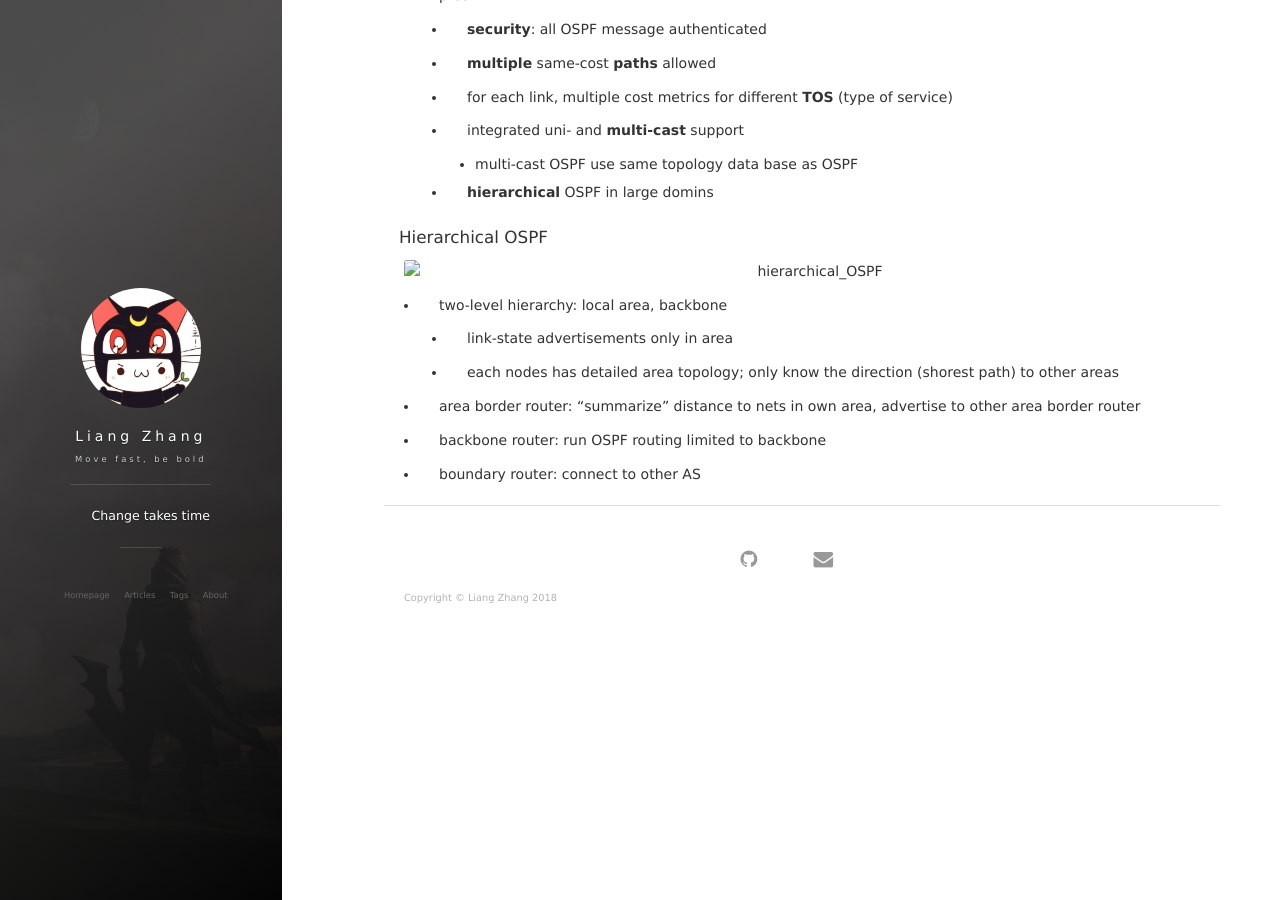
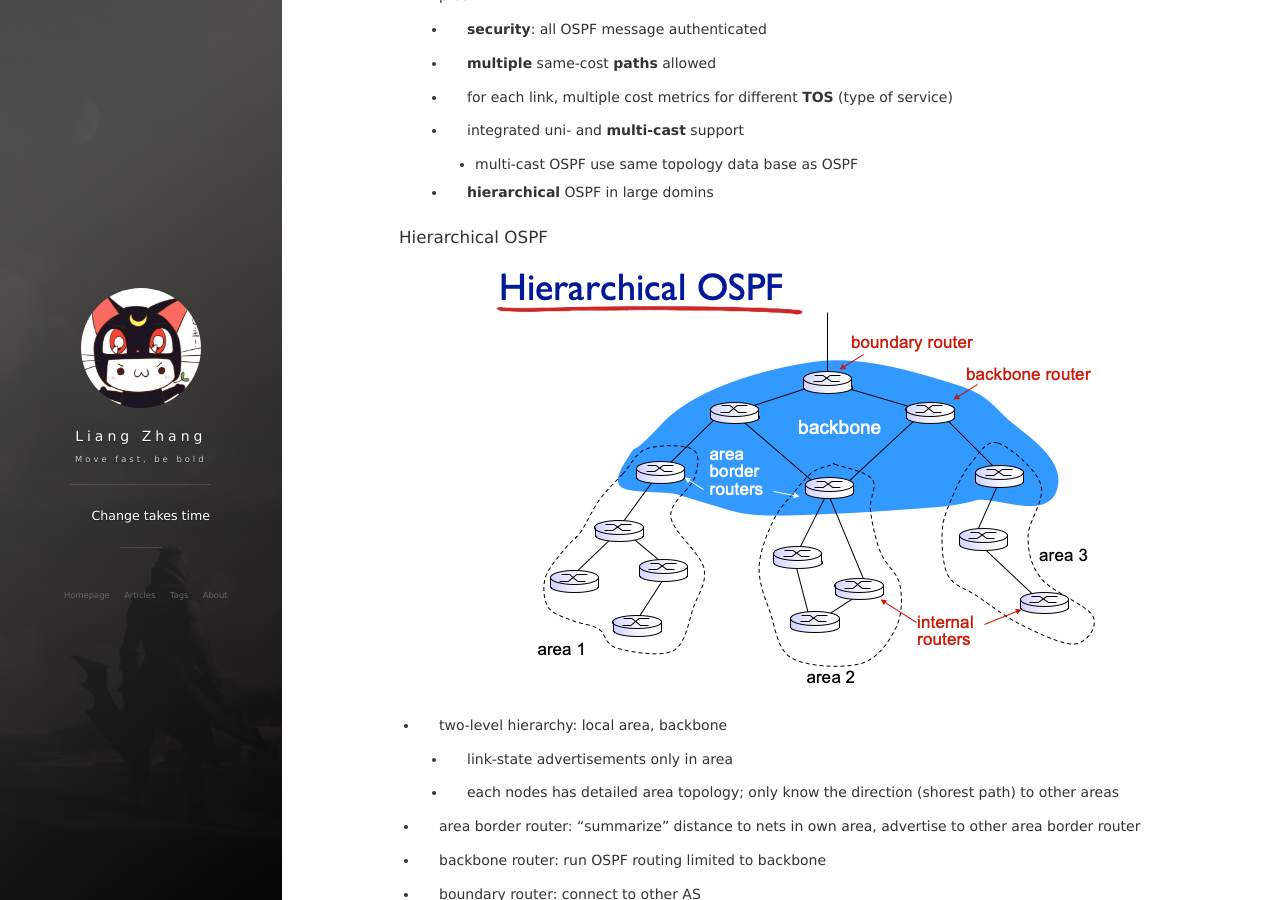
Before and after one commit to johnbryant/blog, a Jekyll site: the page built from _posts/2018-12-01-network_exam2_review.md, in a window 1280 px wide and 900 px high, scrolled down 3835 px. Built offline with Jekyll 4.4.1, drawn with Linux system fonts in a browser that asks for light colours; nearby versions of some CDN libraries; comment, search, counter and statistics services are not loaded.

Commit message:
modify picture reference location

```diff
--- a/_posts/2018-12-01-network_exam2_review.md
+++ b/_posts/2018-12-01-network_exam2_review.md
@@ -228,7 +228,7 @@ forever
 
 #### Hierarchical OSPF
 
-![hierarchical_OSPF](../images/posts/hierarchical_OSPF.png)
+![hierarchical_OSPF](/blog/images/posts/hierarchical_OSPF.png)
 
 - two-level hierarchy: local area, backbone
 
```
